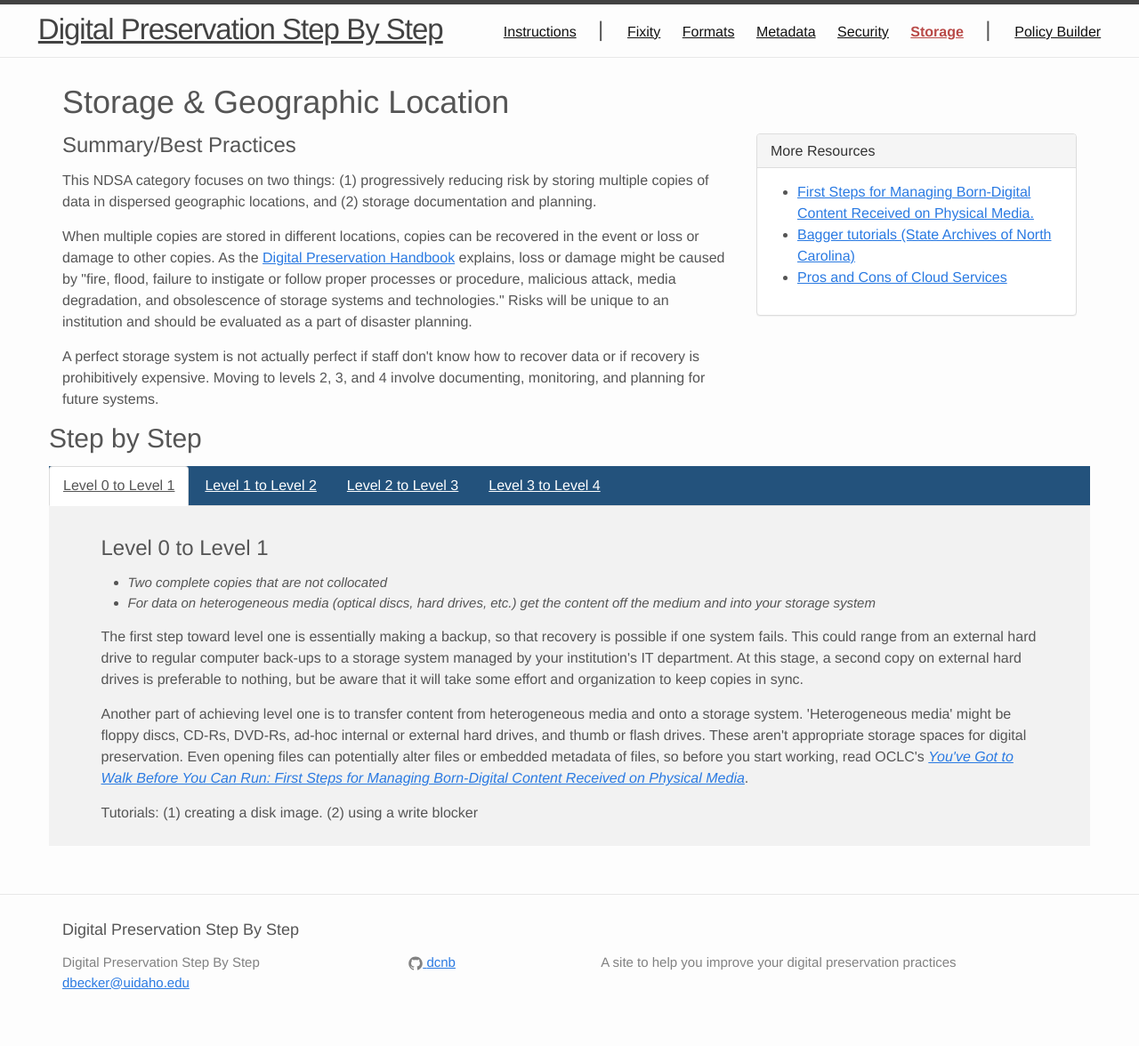
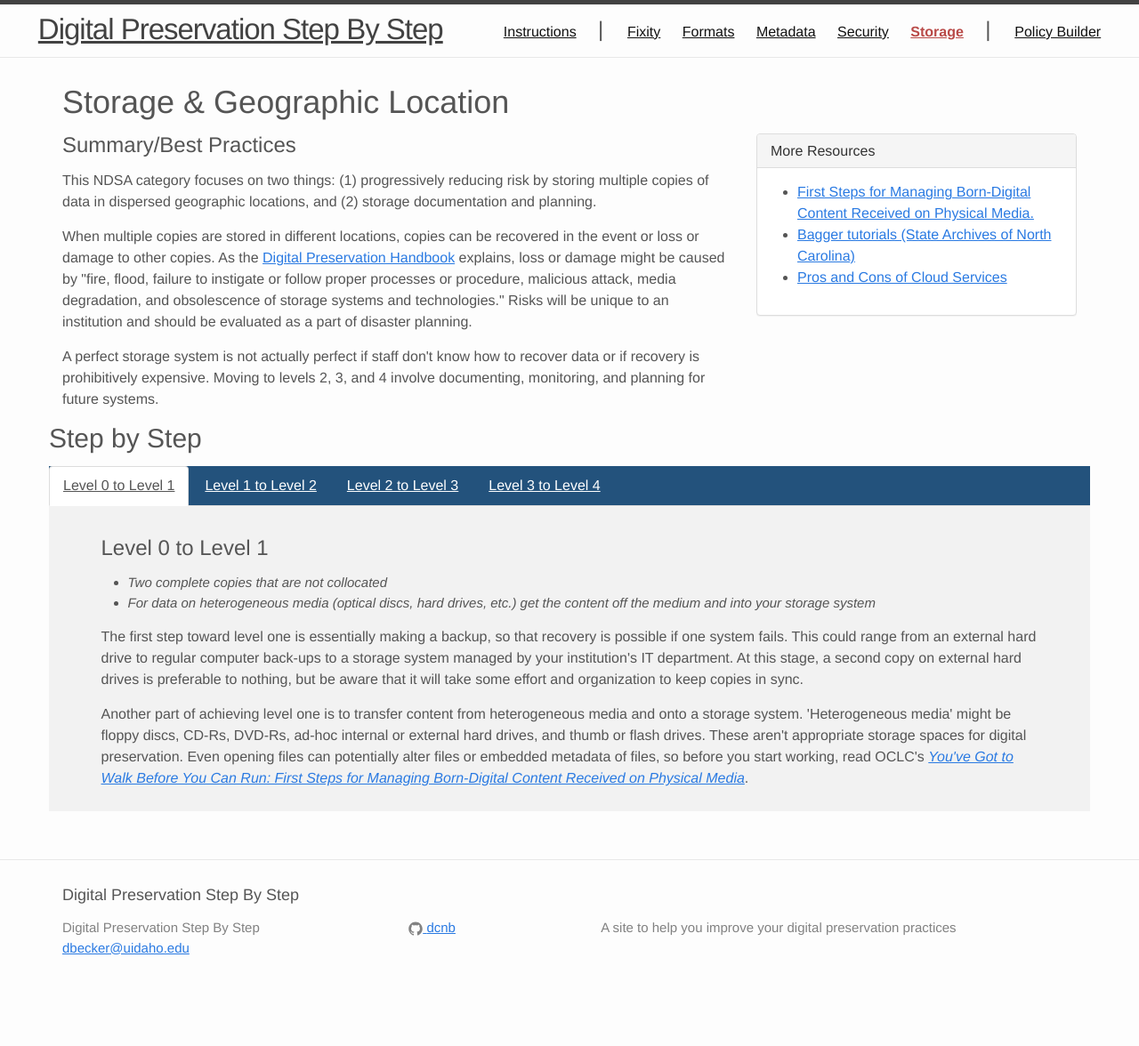
Before and after one commit to dcnb/digprezsteps, a Jekyll site: the page built from storage.markdown, in a window 1280 px wide. Shown: the whole page at 89% size. Built offline with Jekyll 4.4.1, drawn with Linux system fonts in a browser that asks for light colours; after the commit the page ends 1137 px from its top, so only the background shows below that.

Commit message:
quick edit to remove tutorial part

```diff
--- a/_includes/storage/step1.html
+++ b/_includes/storage/step1.html
@@ -1,5 +1,3 @@
 <p>The first step toward level one is essentially making a backup, so that recovery is possible if one system fails. This could range from an external hard drive to regular computer back-ups to a storage system managed by your institution's IT department. At this stage, a second copy on external hard drives is preferable to nothing, but be aware that it will take some effort and organization to keep copies in sync.</p>
 
 <p>Another part of achieving level one is to transfer content from heterogeneous media and onto a storage system. 'Heterogeneous media' might be floppy discs, CD-Rs, DVD-Rs, ad-hoc internal or external hard drives, and thumb or flash drives. These aren't appropriate storage spaces for digital preservation. Even opening files can potentially alter files or embedded metadata of files, so before you start working, read OCLC's <a href="http://www.oclc.org/content/dam/research/publications/library/2012/2012-06.pdf"><em>You've Got to Walk Before You Can Run: First Steps for Managing Born-Digital Content Received on Physical Media</em></a>.</p>
-
-<p>Tutorials: (1) creating a disk image. (2) using a write blocker</p>
```
